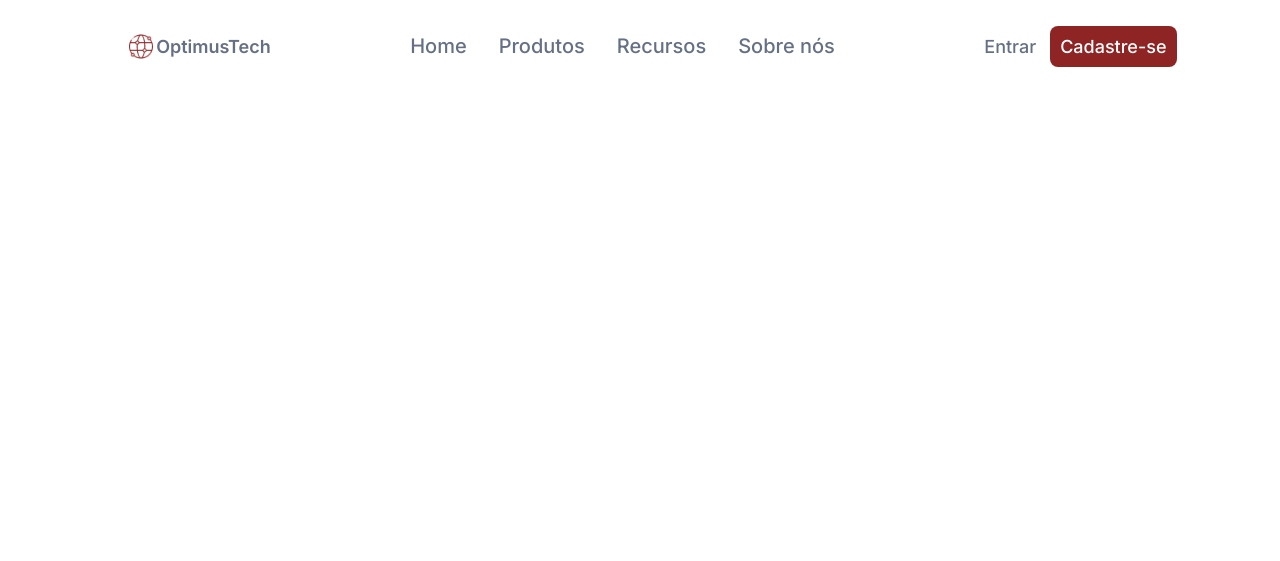
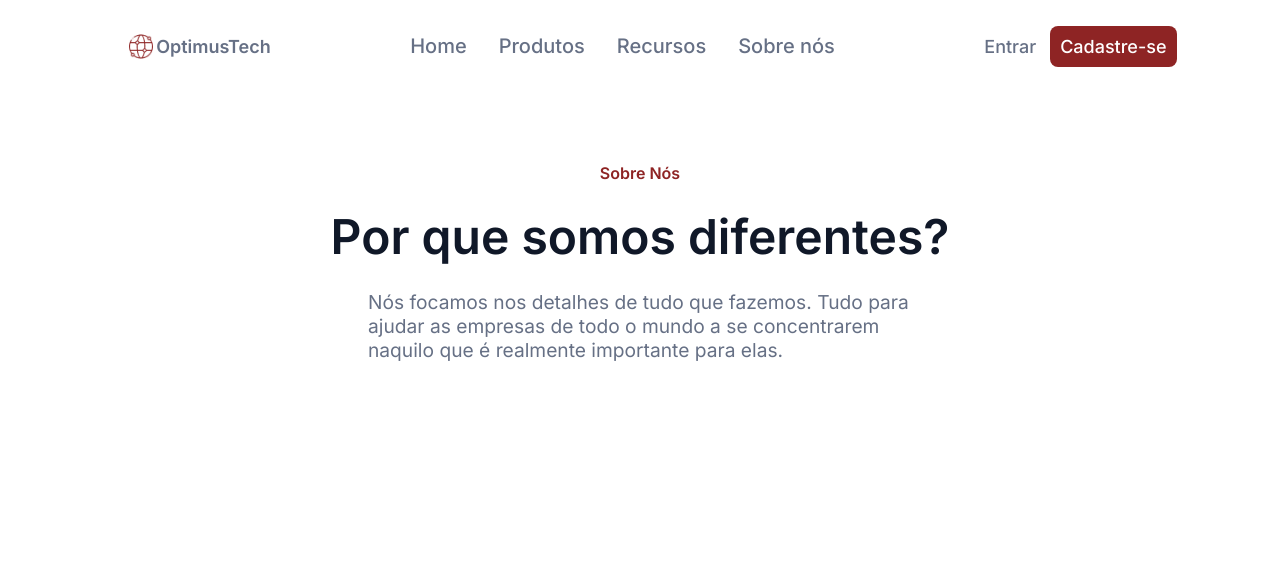
Before and after one commit to mariakrishna/7daysofcode, a plain HTML site: page index.html in a window 1280 px wide. Drawn offline with Linux system fonts and the light colour scheme.

Commit message:
header part

```diff
--- a/index.html
+++ b/index.html
@@ -7,22 +7,24 @@
     <link rel="stylesheet" href="./styles.css">
 </head>
 <body>
-    <header>
+    <nav>
         <a class="logolink" href="./index.html"><img class="logoimg" src="./logo.png" alt="OptimusTech Logo"><h1>OptimusTech</h1></a>
-        <nav>
+        <div class="nav">
 
                 <a href="./index.html">Home</a>
                 <a href="./produtos.html">Produtos</a>
                 <a href="./recursos.html">Recursos</a>
                 <a href="./sobre.html">Sobre nós</a>
-            </nav>
-
-                <div class="member-button">
+            </div>
+            <div class="member-button">
                     <a href="/entrar"><button class="button-login">Entrar</button></a>
                     <a href="/cadastro"><button class="button-signup">Cadastre-se</button></a>
-                </div>
-
-
+            </div>
+    </nav>
+    <header>
+        <h2 class="header_title">Sobre Nós</h2>
+        <h3 class="header_subtitle">Por que somos diferentes?</h3>
+        <p class="header_text">Nós focamos nos detalhes de tudo que fazemos. Tudo para ajudar as empresas de todo o mundo a se concentrarem naquilo que é realmente importante para elas.</p>
     </header>
 </body>
 </html>
--- a/styles.css
+++ b/styles.css
@@ -15,7 +15,7 @@ body {
     color: var(--font-color-base);
 }
 
-header {
+nav {
     padding: 2% 0 0 2%;
     display: flex;
     align-items: center;
@@ -40,14 +40,14 @@ header {
     font-size: 1.125rem;
  }
 
-nav {
+.nav {
     display: flex;
     padding: 0.25rem;
     gap: 2rem;
 }
 
 
-nav a {
+.nav a {
     color: var(--font-color-base);
     text-decoration: none;
     font-family: 'Inter', sans-serif;
@@ -75,3 +75,39 @@ nav a {
     border: none;
     color: #fff;
 }
+
+.button-login:hover {
+    background-color: #EDEDED;
+}
+
+.button-signup:hover {
+    background-color: #562525;
+}
+
+header {
+    display: flex;
+    flex-direction: column;
+    align-items: center;
+    font-family: 'Inter', sans-serif;
+    padding: 6rem;
+}
+
+.header_title {
+    color: var(--font-color-highlight);
+    font-weight: 600;
+    font-size: 1rem;
+    margin-bottom: 1.5rem;
+}
+
+.header_subtitle {
+    color: var(--font-color-strong);
+    font-weight: 600;
+    font-size: 3rem;
+    margin-bottom: 1.5rem;
+}
+
+.header_text {
+    font-size: 1.2rem;
+    width: 50%;
+    margin-bottom: 6.25rem;
+}
```
